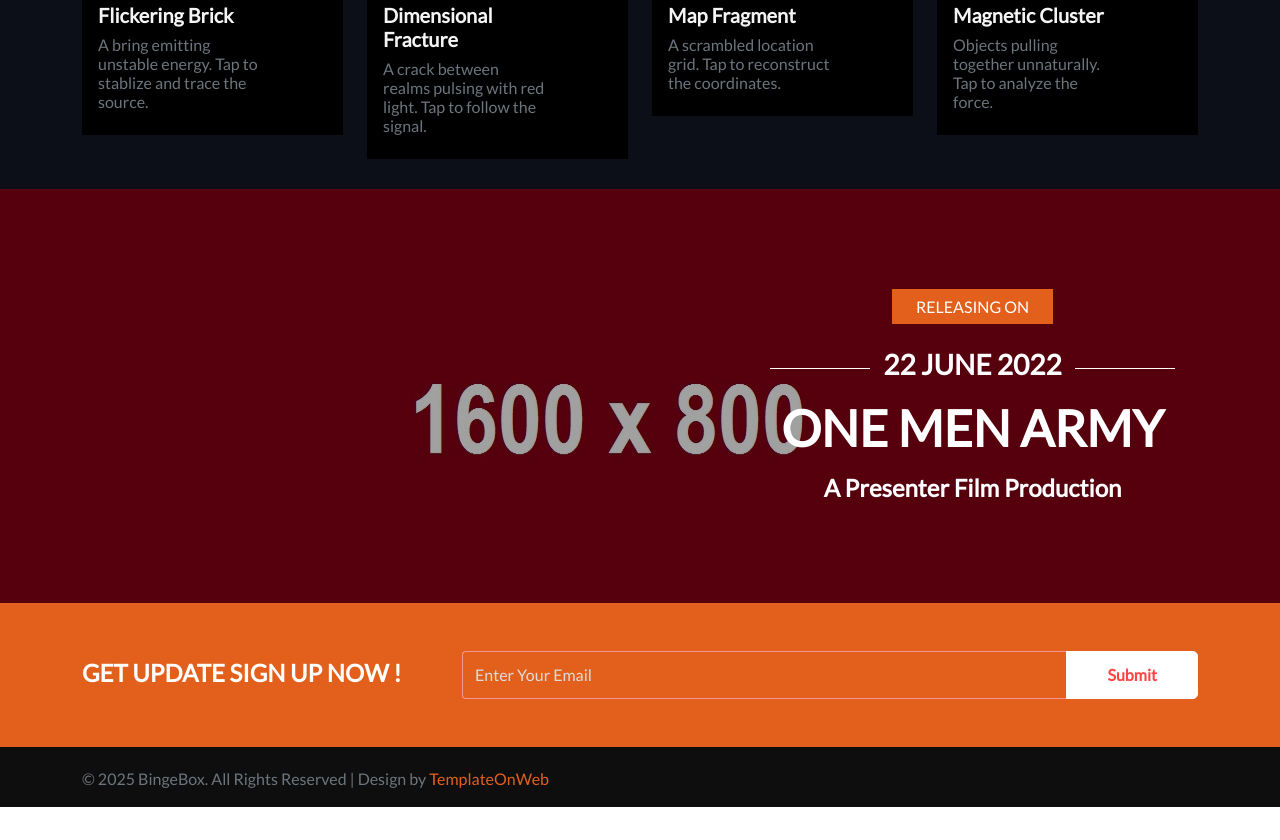
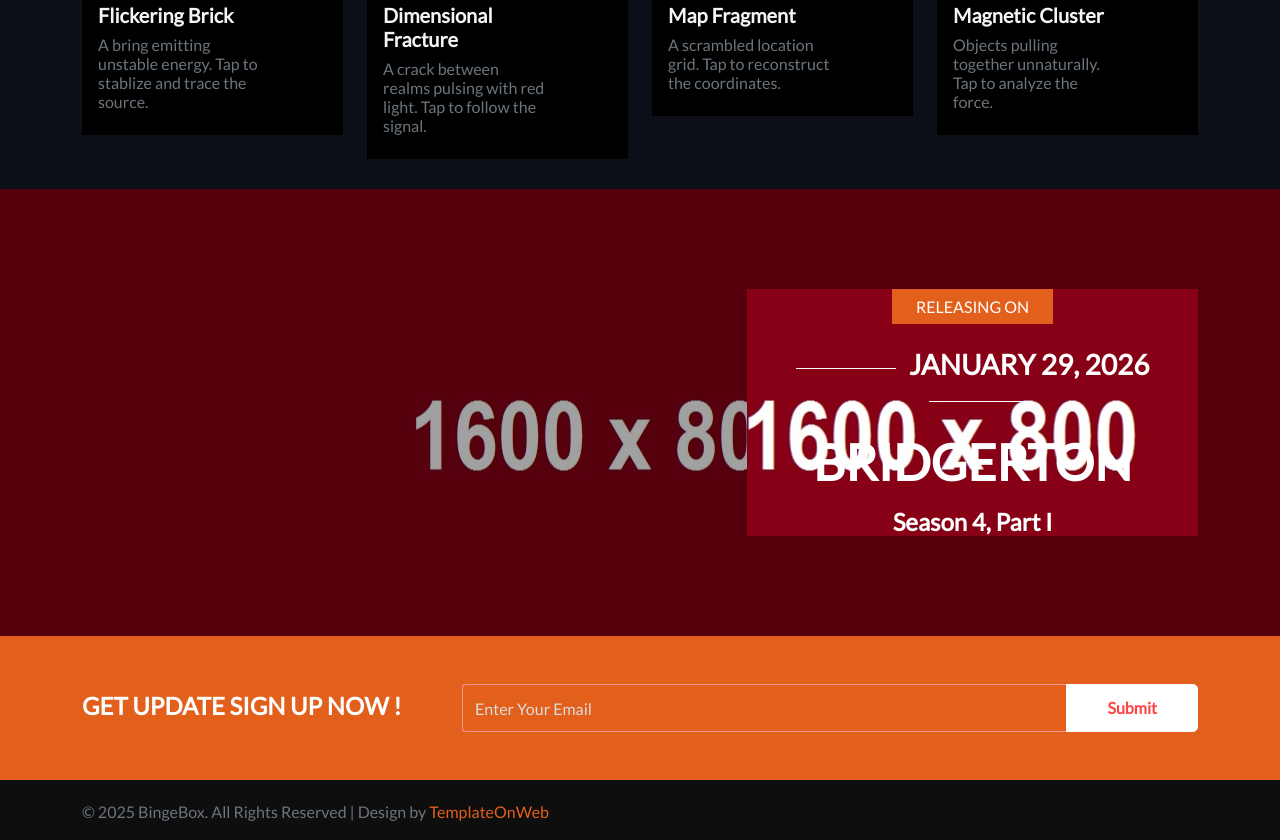
Before and after one commit to acothr/bingebox, a website: page index.html in a window 1280 px wide. Shown: the part 1192-2032 px from the top of the page. Before the commit the page ends 1999 px from the top, so only its background shows below. Drawn offline with Linux system fonts and the light colour scheme.

Commit message:
Update index.html

```diff
--- a/index.html
+++ b/index.html
@@ -745,11 +745,11 @@
 	   </div>
 	  </div>
 	  <div class="col-md-5">
-	   <div class="release_1i1 text-center">
+	   <div id="release" class="release_1i1 text-center">
 	    <h6 class="text-uppercase bg_red d-inline-block p-2 pe-4 ps-4 text-white">Releasing On</h6>
-		<h3 class="text-white icon_line mt-3 text-uppercase">22 June 2022</h3>
-		<h1 class="text-uppercase font_50 text-white mt-3">One Men Army</h1>
-		<h4 class="text-white mt-3 mb-0">A Presenter Film Production</h4>
+		<h3 class="text-white icon_line mt-3 text-uppercase">January 29, 2026</h3>
+		<h1 class="text-uppercase font_50 text-white mt-3">Bridgerton</h1>
+		<h4 class="text-white mt-3 mb-0">Season 4, Part I</h4>
 	   </div>
 	  </div>
 	 </div>
```
